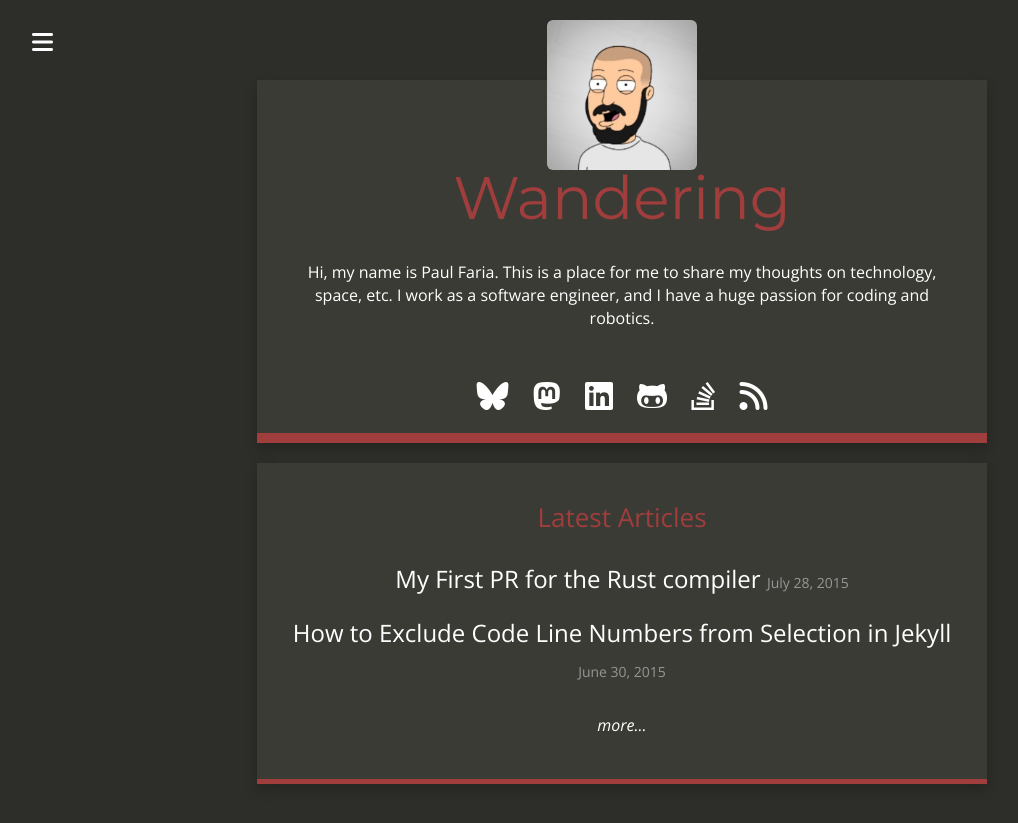
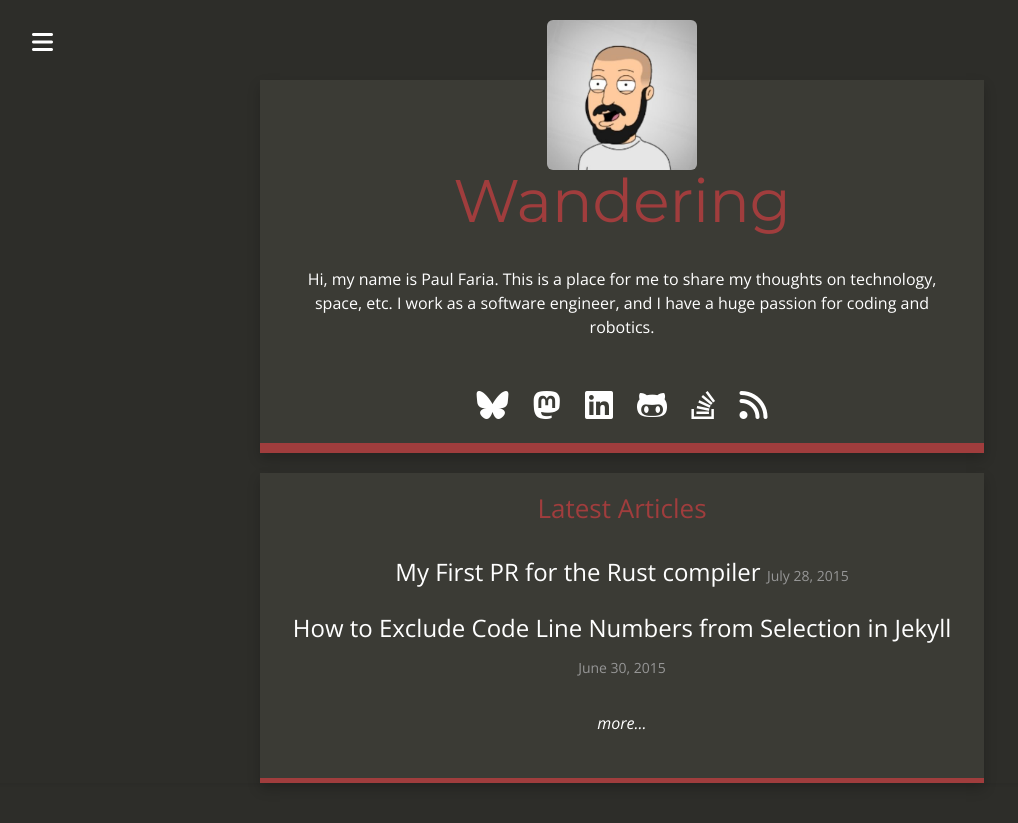
Before and after one commit to Nashenas88/nashenas88.github.io, a Jekyll site: the page built from index.html, in a window 1280 px wide. Shown: the top 823 px of the page, without its empty margins (18-1036 px from the left). Built offline with Jekyll 4.4.1, drawn with Linux system fonts in a browser that asks for light colours; nearby versions of some CDN libraries.

Commit message:
update all http links to https, bump bootstrap and jquery versions, fix styling issues from upgrade

```diff
--- a/_includes/footer.html
+++ b/_includes/footer.html
@@ -7,8 +7,8 @@
   </div>
 </div>
 
-<script src="//code.jquery.com/jquery-1.11.0.min.js"></script>
-<script src="//netdna.bootstrapcdn.com/bootstrap/3.1.1/js/bootstrap.min.js"></script>
+<script src="https://cdn.jsdelivr.net/npm/jquery@3.7.1/dist/jquery.min.js"></script>
+<script src="https://cdn.jsdelivr.net/npm/bootstrap@5.3.3/dist/js/bootstrap.bundle.min.js"></script>
 <script src="{{ site.baseurl }}/js/jquery.mmenu.min.all.js"></script>
 <script type="text/javascript">
    $(document).ready(function() {
--- a/_includes/head.html
+++ b/_includes/head.html
@@ -5,9 +5,8 @@
 <meta name="description" content="{{ site.description }}">
 
 <link rel="profile" href="https://gmpg.org/xfn/11" />
-<link rel="stylesheet" href="//netdna.bootstrapcdn.com/bootstrap/3.1.1/css/bootstrap.min.css">
+<link rel="stylesheet" href="https://cdn.jsdelivr.net/npm/bootstrap@5.3.3/dist/css/bootstrap.min.css">
 <link rel="stylesheet" href="https://cdnjs.cloudflare.com/ajax/libs/font-awesome/6.7.2/css/all.min.css">
 <link rel="stylesheet" type="text/css" media="all" href="{{ site.baseurl }}/css/jquery.mmenu.all.css" />
 <link rel="stylesheet" type="text/css" media="all" href="{{ site.baseurl }}/css/style.css" />
-<script type="text/javascript" src="https://code.jquery.com/jquery-2.1.4.min.js"></script>
 </head>
--- a/css/style.scss
+++ b/css/style.scss
@@ -265,7 +265,7 @@
 	.row {
 		height: 100%;
 		max-height: 100%;
-		margin-top: 60px;
+		padding-top: 60px;
 	}
 
 	.gravatar {
--- a/index.html
+++ b/index.html
@@ -6,7 +6,7 @@
     <div class="row">
         <div class="col-md-12 main content-panel">
             <div class="gravatar">
-                <img src="{{ site.title_image }}" class="img-rounded about-image" height="150" width="150" alt="{{ site.title }}" />
+                <img src="{{ site.title_image }}" class="rounded about-image" height="150" width="150" alt="{{ site.title }}" />
             </div>
 
             <h1 class="header author-header" itemprop="headline">{{ site.title }}</h1>
@@ -35,7 +35,7 @@
 
                       <li>
                           <a href="{{ post.url | prepend: site.baseurl }}">{{ post.title }}</a>
-                          <small class="hidden-xs">{{ post.date | date: "%B %-d, %Y" }}</small>
+                          <small class="d-none d-sm-inline">{{ post.date | date: "%B %-d, %Y" }}</small>
                       </li>
 
                   {% endfor %}
```
Also changed, not shown: 1 other file.
